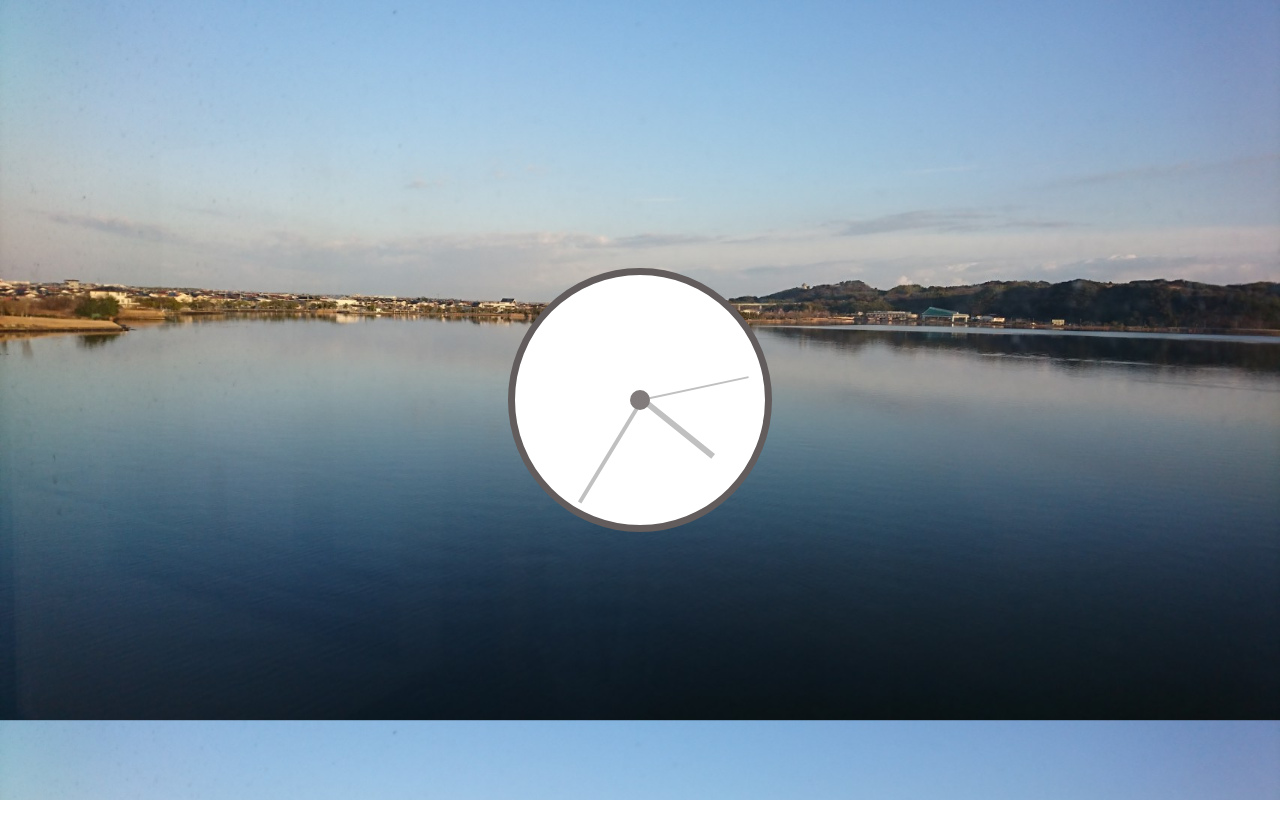
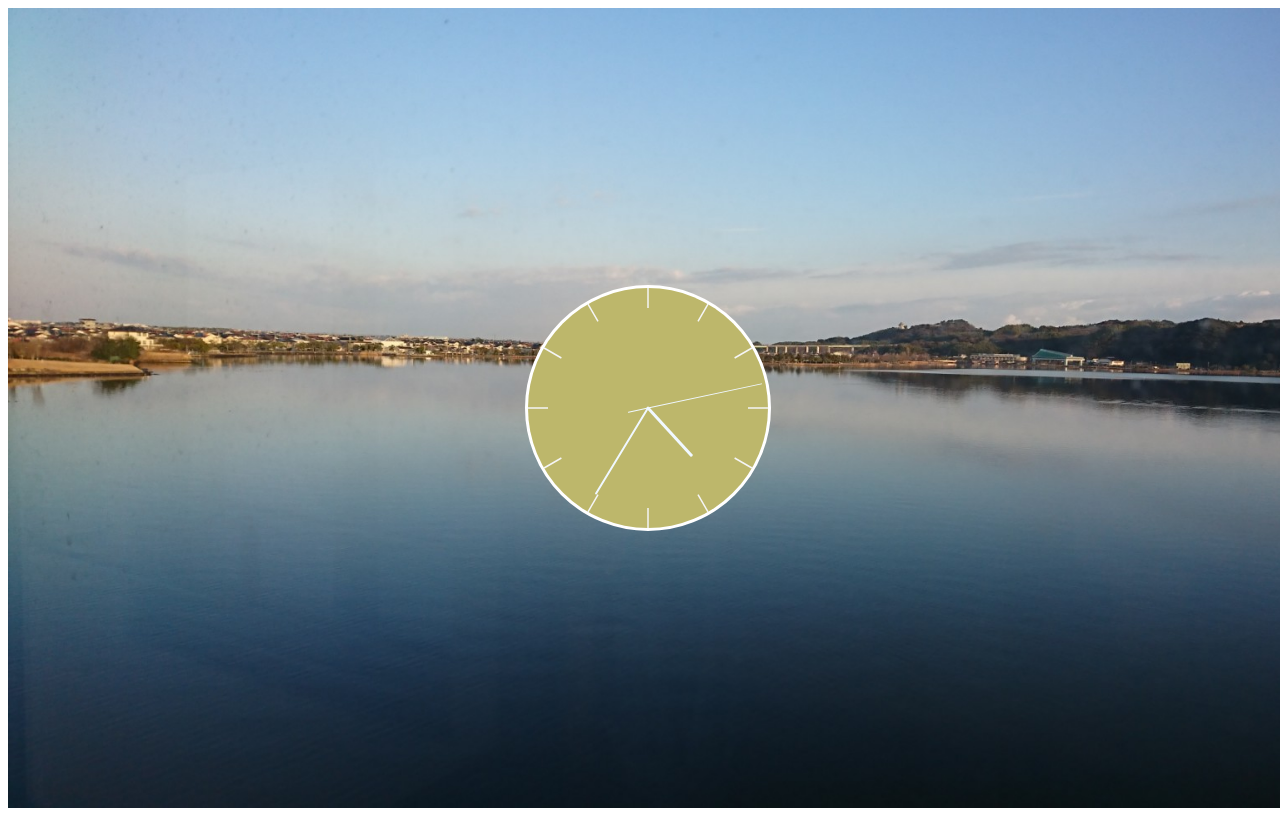
Before and after one commit to msymt/JS30Days, a website: page 02_analog_clock/index.html in a window 1280 px wide. Drawn offline with Linux system fonts and the light colour scheme.

Commit message:
more smoothly

```diff
--- a/02_analog_clock/analog_clock.js
+++ b/02_analog_clock/analog_clock.js
@@ -1,21 +1,45 @@
-onload = () => {
-  const second = document.querySelector('.second.hand');
-  const minute = document.querySelector('.minute.hand');
-  const hour = document.querySelector('.hour.hand');
-  setInterval( () => {
-    const date = new Date();
-    console.log(date);
-    // 1秒あたりの角度
-    const s = 6 * date.getSeconds();
-    // 1分あたりの角度 + 秒を考慮
-    const m = 6 * date.getMinutes() + (s / 60);
-    // １時間あたりの角度 + 分を考慮
-    const h = (360/12) * date.getHours() + (m / 24);
-    console.log(s);
-    console.log(m);
-    console.log(h);
-    second.style.transform = `rotate(${s}deg)`;
-    minute.style.transform = `rotate(${m}deg)`;
-    hour.style.transform = `rotate(${h}deg)`;
-  }, 1000);
-};
+function drawHourMemory() {
+  for(let i = 1; i <= 12; i++) {
+    const svg = document.getElementById('clock-svg'); // get svg element
+    const el = document.createElementNS('http://www.w3.org/2000/svg', 'line'); // Create a line in SVG's namespace // <line></line>
+    el.setAttribute('x1', '140'); // set first stroke first x point <line x1="140"></line>
+    el.setAttribute('y1', '20'); // set first stroke first y point <line x1="140" y1="20"></line>
+    el.setAttribute('x2', '140'); // set first stroke second x point <line x1="140" y1="20" x2="140"></line>
+    el.setAttribute('y2', '40'); // set first stroke second y point <line x1="140" y1="20" x2="140" y2="40"></line>
+    el.setAttribute('id', 'tick'); // <line x1="140" y1="20" x2="140" y2="40" id="tick"></line>
+    el.setAttribute('transform', `rotate(${i*360/12} 140 140)`);
+    svg.appendChild(el);
+  }
+}
+
+// DOM ロード後 drawHourMemory()を読み込む
+document.addEventListener('DOMContentLoaded', function() {
+  drawHourMemory(); // 時間のメモリを描画
+});
+
+function rotateClock(id, val) {
+  const v = `rotate(${val}, 140, 140)`;
+  document.getElementById(id).setAttribute('transform', v);
+}
+
+function clockTick() {
+  const now = new Date();
+  // new Date(year, monthIndex [, day [, hours [, minutes [, seconds [, milliseconds]]]]]);
+  const then = new Date(now.getFullYear(), now.getMonth(), now.getDate(), 0, 0, 0);
+  const h = 30 * ((now.getHours() % 12) + now.getMinutes() / 60);
+  const m = 6 * ((now.getMinutes()) + now.getSeconds() / 60);
+  const diffInMil = (now.getTime() - then.getTime()); // difference in milli second
+  const s = (diffInMil / 1000) * 6; // ms -> second
+  rotateClock('h-hand', h);
+  rotateClock('m-hand', m);
+  rotateClock('s-hand', s);
+  rotateClock('s-tail', s + 180);
+}
+
+// loop
+function runClock() {
+  clockTick();
+  window.requestAnimationFrame(runClock);
+}
+
+window.requestAnimationFrame(runClock);
--- a/02_analog_clock/index.html
+++ b/02_analog_clock/index.html
@@ -8,11 +8,15 @@
     <script type="text/javascript" src="analog_clock.js"></script>
 </head>
 <body>
-    <div class="clock">
-        <div class="hour hand"></div>
-        <div class="minute hand"></div>
-        <div class="second hand"></div>
-        <div class="clock-center"></div>
+    <div class="main-container">
+        <svg width="280" height="280" id="clock-svg">
+            <circle id="circle" style="stroke: #FFF; stroke-width: 6px;" cx="140" cy="140" r="120"></circle>
+            <circle id="clock-face" style="fill:darkkhaki" cx="140" cy="140" r="120"></circle>
+            <line id="h-hand" x1="140" y1="140" x2="140" y2="76"></line>
+            <line id="m-hand" x1="140" y1="140" x2="140" y2="40"></line>
+            <line id="s-hand" x1="140" y1="140" x2="140" y2="24"></line>
+            <line id="s-tail" x1="140" y1="140" x2="140" y2="120"></line>
+        </svg>
     </div>
 </body>
 </html>
--- a/02_analog_clock/style.css
+++ b/02_analog_clock/style.css
@@ -1,54 +1,38 @@
-body {
+.main-container {
+    display: flex;
+    align-items: center;
+    justify-content: center;
+    width: 100vw;
+    height: 100vh;
     background-image: url("./images/test.jpg");
+    background-repeat: no-repeat, repeat;
+    -webkit-background-size: cover;
+    -moz-background-size: cover;
+    -o-background-size: cover;
     background-size: cover;
 }
 
-.clock {
-    position: absolute;
-    display: inline-block;
-    vertical-align: middle;
-    border: solid 7px rgb(98, 92, 92);
-    background-color: white;
-    border-radius: 50%;
-    top : 0;
-    right: 0;
-    bottom: 0;
-    left: 0;
-    margin: auto;
-    width: 250px;
-    height: 250px;
+#h-hand,
+#m-hand,
+#s-hand,
+#s-tail {
+    stroke: aliceblue;
+    stroke-linecap: round;
 }
 
-.clock-center {
-    position: relative;
-    top: 50%;
-    left: 50%;
-    border-radius: 50%;
-    width: 20px;
-    height: 20px;
-    transform: translate(-50%, -50%);
-    background: rgb(129, 123, 123);
+#h-hand {
+    stroke-width: 3px;
 }
 
-.hand {
-    position: absolute;
-    bottom: 50%;
-    left: 50%;
-    background-color: silver;
-    transform-origin: 50% 100%; /* 底を中心として回転 */
+#m-hand {
+    stroke-width: 2px;
 }
 
-.hour.hand{
-    width: 6px;
-    height: 90px;
+#s-hand {
+    stroke-width: 1px;
 }
 
-.minute.hand {
-    width: 4px;
-    height: 120px;
+#tick {
+    stroke: whitesmoke;
+    stroke-width: 1.5px;
 }
-
-.second.hand {
-    width: 2px;
-    height: 110px;
-}
```
